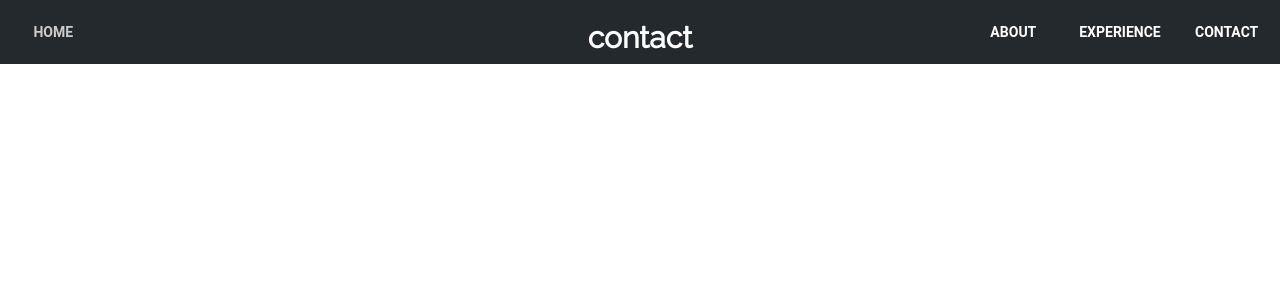
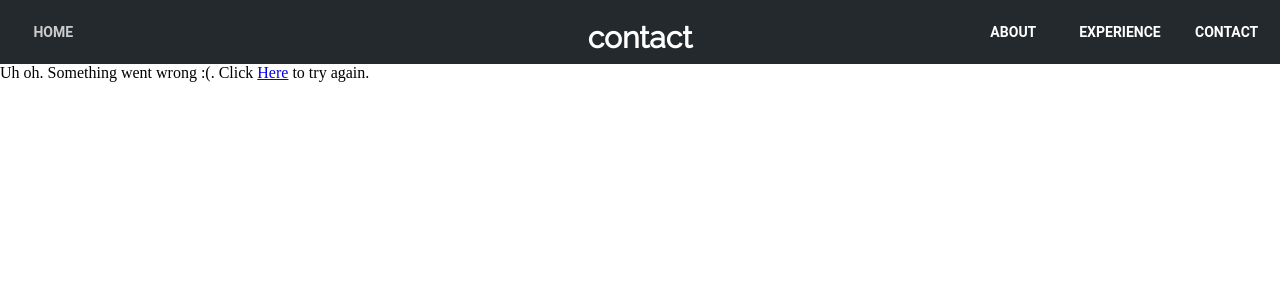
Before and after one commit to stefan-wullems/wbcl_portfolio, a React (Create React App) app: page /contact/unsuccessful in a window 1280 px wide. Shown: the top 300 px of the page. Built offline with nearby package versions, Linux system fonts and the light colour scheme.

Commit message:
unsuccessful page added

```diff
--- a/src/components/Contact/ContactContainer.tsx
+++ b/src/components/Contact/ContactContainer.tsx
@@ -6,6 +6,7 @@ import ContactForm from "./ContactForm";
 
 import { Route } from "react-router-dom";
 import SuccessfullySentMessagePage from "./SuccessfullySentMessagePage";
+import UnsuccessfullySentMessagePage from "./UnsuccessfullySentMessagePage";
 
 class ContactContainer extends React.Component<RouteComponentProps> {
   render() {
@@ -17,6 +18,10 @@ class ContactContainer extends React.Component<RouteComponentProps> {
           path="/contact/successful"
           component={SuccessfullySentMessagePage}
         />
+        <Route
+          path="/contact/unsuccessful"
+          component={UnsuccessfullySentMessagePage}
+        />
       </React.Fragment>
     );
   }
--- a/src/components/Contact/ContactForm.tsx
+++ b/src/components/Contact/ContactForm.tsx
@@ -28,11 +28,7 @@ const ContactForm: React.FC = props => {
         value="kfxqg6t730w1xf14zidw22hn"
       />
       <input type="hidden" name="success_url" value="/contact/successful" />
-      <input
-        type="hidden"
-        name="error_url"
-        value=".?message=Email+could+not+be+sent.&isError=1"
-      />
+      <input type="hidden" name="error_url" value="/contact/unsuccessful" />
       <input type="submit" />
     </form>
   );
--- /dev/null
+++ b/src/components/Contact/UnsuccessfullySentMessagePage.tsx
@@ -0,0 +1,14 @@
+import * as React from "react";
+import { RouteComponentProps } from "react-router";
+import { Link } from "react-router-dom";
+
+const SuccessfullySentMessagePage: React.FC<RouteComponentProps> = props => {
+  return (
+    <div>
+      Uh oh. Something went wrong :(. Click <Link to="/contact">Here</Link> to
+      try again.
+    </div>
+  );
+};
+
+export default SuccessfullySentMessagePage;
```
